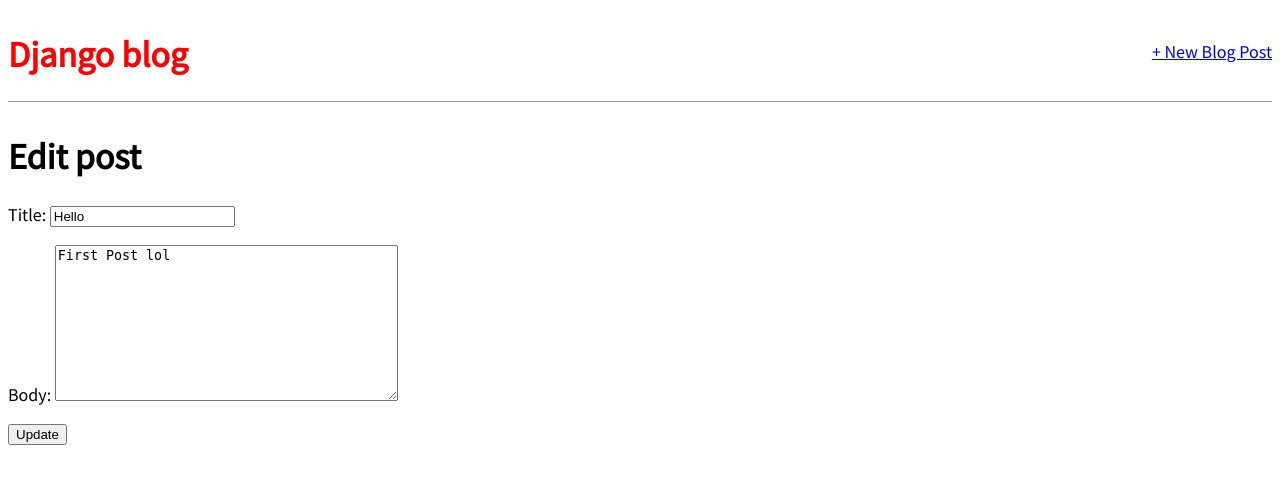
After one commit to TySage/blogs, a Django app: page /post/1/edit/ in a window 1280 px wide. The commit adds this page. Shown: the top 484 px of the page. Run offline with Django 3.2, Linux system fonts and the light colour scheme; data comes from the database, SQL or seed files in the repository; both versions use the stored data as it was after the commit.

Commit message:
Updates for adding and removing posts

```diff
--- a/blogs/models.py
+++ b/blogs/models.py
@@ -1,4 +1,5 @@
 from django.db import models
+from django.urls import reverse
 
 # Create your models here.
 class Post(models.Model):
@@ -11,3 +12,6 @@ class Post(models.Model):
 
 	def __str__(self):
 		return self.title
+
+	def get_absolute_url(self):
+		return reverse('post_detail', args=[str(self.id)])
--- a/blogs/urls.py
+++ b/blogs/urls.py
@@ -1,7 +1,18 @@
 from django.urls import path
-from .views import BlogListView, BlogDetailView
+from .views import (
+	BlogListView,
+	BlogDetailView,
+	BlogCreateView,
+	BlogUpdateView,
+	BlogDeleteView
+)
 
 urlpatterns = [
+	path('post/<int:pk>/delete/',
+		BlogDeleteView.as_view(), name='post_delete'),
+	path('post/<int:pk>/edit/',
+		BlogUpdateView.as_view(), name='post_edit'),
+	path('post/new/', BlogCreateView.as_view(), name='post_new'),
 	path('post/<int:pk>/', BlogDetailView.as_view(),
 		name='post_detail'),
 	path('', BlogListView.as_view(), name='home'),
--- a/blogs/views.py
+++ b/blogs/views.py
@@ -1,5 +1,14 @@
 from django.shortcuts import render
-from django.views.generic import ListView, DetailView
+from django.views.generic import (
+	ListView,
+	DetailView,
+	UpdateView
+)
+
+from django.urls import reverse_lazy
+
+from django.views.generic.edit import CreateView, UpdateView, DeleteView
+
 from .models import Post
 
 # Create your views here.
@@ -10,3 +19,18 @@ class BlogListView(ListView):
 class BlogDetailView(DetailView):
 	model = Post
 	template_name = 'post_detail.html'
+
+class BlogCreateView(CreateView):
+	model = Post
+	template_name = 'post_new.html'
+	fields = ['title', 'author', 'body']
+
+class BlogUpdateView(UpdateView):
+	model = Post
+	template_name = 'post_edit.html'
+	fields = ['title', 'body']
+
+class BlogDeleteView(DeleteView):
+	model = Post
+	template_name = 'post_delete.html'
+	success_url = reverse_lazy('home')
--- a/templates/base.html
+++ b/templates/base.html
@@ -7,7 +7,12 @@
   </head>
   <body>
     <header>
+      <div class="nav-left">
       <h1><a href="{% url 'home' %}">Django blog</a></h1>
+      </div>
+      <div class="nav-right">
+        <a href="{% url 'post_new' %}">+ New Blog Post</a>
+      </div>
     </header>
     <div>
       {% block content %}
--- a/templates/post_detail.html
+++ b/templates/post_detail.html
@@ -6,4 +6,7 @@
     <p>{{ post.body }}</p>
   </div>
 
+  <a href="{% url 'post_edit' post.pk %}">+ Edit Blog Post</a>
+  <a href="{% url 'post_delete' post.pk %}">+ Delete Blog Post</a></p>
+
 {% endblock content %}
--- /dev/null
+++ b/templates/post_edit.html
@@ -0,0 +1,9 @@
+{% extends 'base.html' %}
+
+{% block content %}
+  <h1>Edit post</h1>
+  <form action="" method="post">{% csrf_token %}
+    {{ form.as_p }}
+  <input type="submit" value="Update">
+</form>
+{% endblock content %}
```
Also changed, not shown: templates/post_delete.html (added, +9 -0 lines), templates/post_new.html (added, +9 -0 lines), db.sqlite3.
